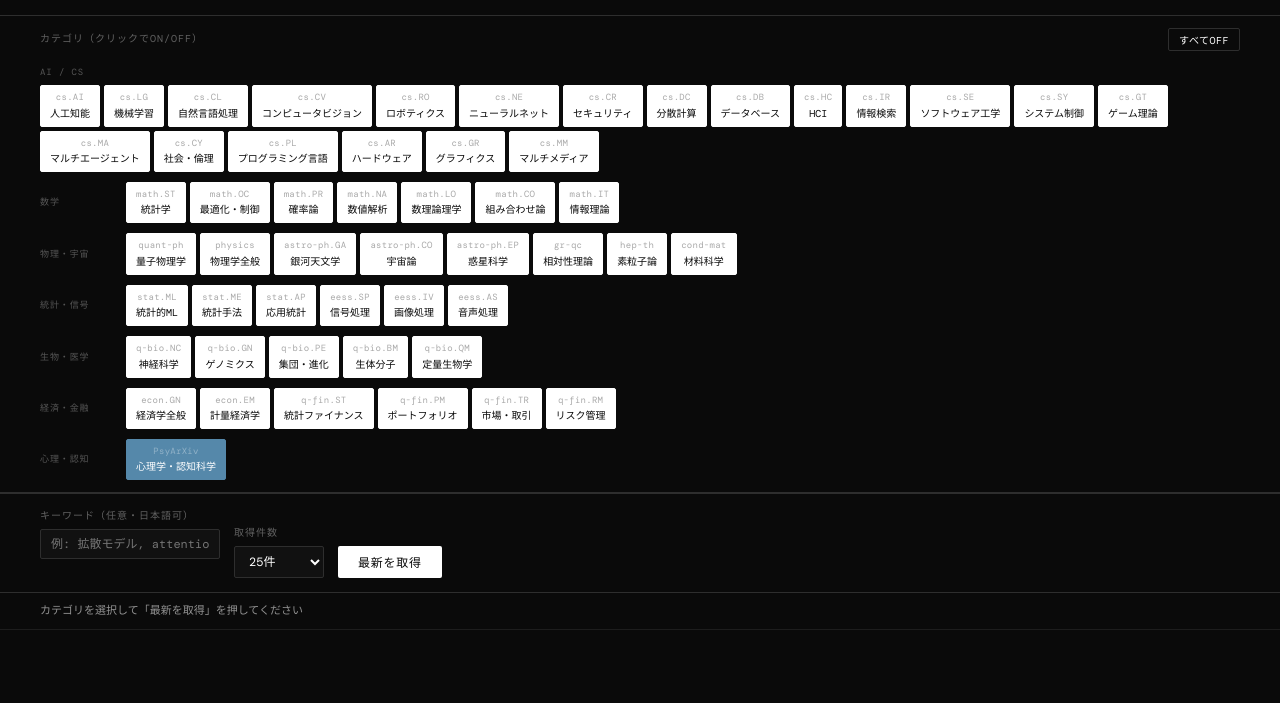
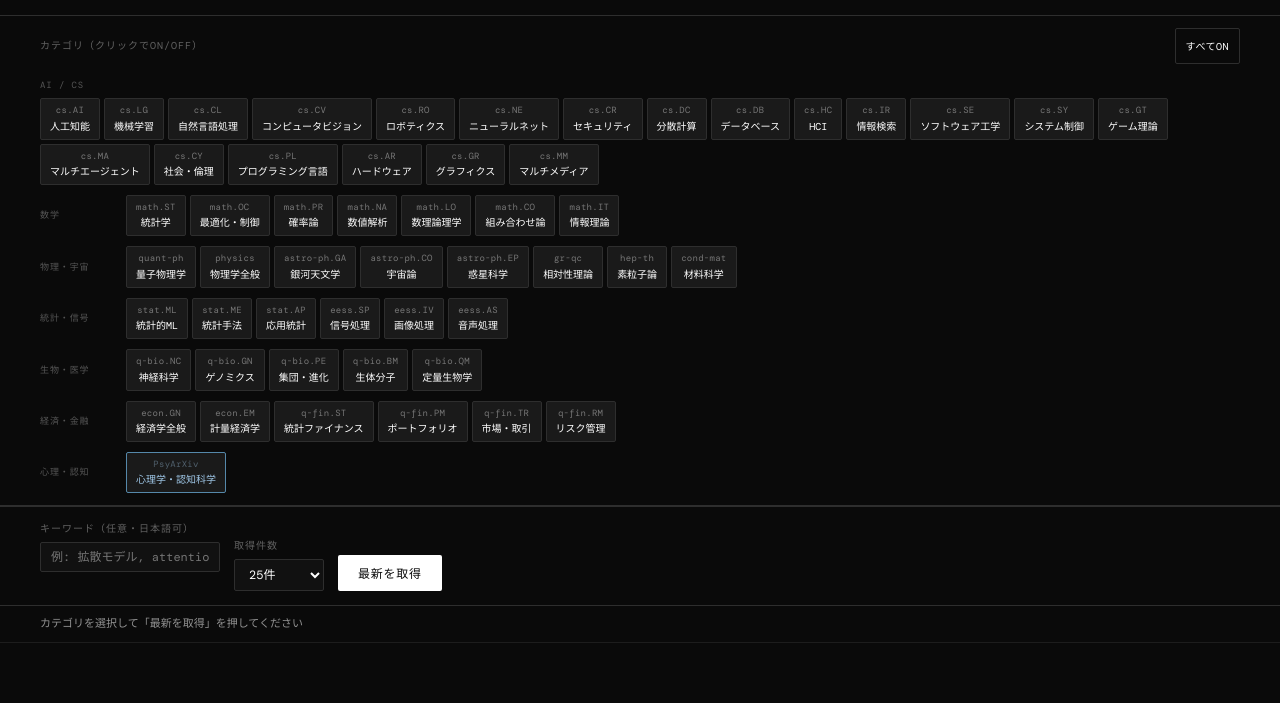
Before and after one commit to Haruka-muridae/arxiv-daily, a plain HTML site: page index.html in a window 1280 px wide. Shown: the part 96-799 px from the top of the page. Drawn offline with nearby package versions, Linux system fonts and the light colour scheme; a web font is replaced by a local one.

Commit message:
Update index.html

```diff
--- a/index.html
+++ b/index.html
@@ -154,6 +154,9 @@
     transition: opacity 0.2s;
     border-radius: 2px;
     white-space: nowrap;
+    -webkit-tap-highlight-color: transparent;
+    touch-action: manipulation;
+    min-height: 36px;
   }
 
   .btn-white:hover { opacity: 0.8; }
@@ -165,12 +168,15 @@
     color: #fff;
     font-family: 'DM Mono', monospace;
     font-size: 11px;
-    padding: 4px 11px;
+    padding: 8px 14px;
     cursor: pointer;
     letter-spacing: 0.05em;
     text-transform: uppercase;
     transition: all 0.15s;
     border-radius: 2px;
+    -webkit-tap-highlight-color: transparent;
+    touch-action: manipulation;
+    min-height: 36px;
   }
 
   .btn-outline:hover { background: #fff; color: #0a0a0a; border-color: #fff; }
@@ -236,6 +242,8 @@
     line-height: 1.3;
     cursor: pointer;
     transition: opacity 0.15s;
+    -webkit-tap-highlight-color: transparent;
+    touch-action: manipulation;
   }
 
   .paper-title:hover { opacity: 0.6; }
@@ -454,101 +462,101 @@
 
   <div style="display:flex; justify-content:space-between; align-items:center; margin-bottom:4px;">
     <span style="font-size:10px; text-transform:uppercase; letter-spacing:0.1em; opacity:0.35;">カテゴリ（クリックでON/OFF）</span>
-    <button class="btn-outline" onclick="toggleAllCats()" id="toggleAllBtn" style="font-size:10px; padding:3px 10px;">すべてOFF</button>
+    <button class="btn-outline" onclick="toggleAllCats()" id="toggleAllBtn" style="font-size:10px; padding:3px 10px;">すべてON</button>
   </div>
 
   <div class="cat-group">
     <span class="cat-group-label">AI / CS</span>
     <div class="cat-chips">
-      <div class="chip active" data-cat="cs.AI" data-source="arxiv"><span class="chip-code">cs.AI</span><span class="chip-label">人工知能</span></div>
-      <div class="chip active" data-cat="cs.LG" data-source="arxiv"><span class="chip-code">cs.LG</span><span class="chip-label">機械学習</span></div>
-      <div class="chip active" data-cat="cs.CL" data-source="arxiv"><span class="chip-code">cs.CL</span><span class="chip-label">自然言語処理</span></div>
-      <div class="chip active" data-cat="cs.CV" data-source="arxiv"><span class="chip-code">cs.CV</span><span class="chip-label">コンピュータビジョン</span></div>
-      <div class="chip active" data-cat="cs.RO" data-source="arxiv"><span class="chip-code">cs.RO</span><span class="chip-label">ロボティクス</span></div>
-      <div class="chip active" data-cat="cs.NE" data-source="arxiv"><span class="chip-code">cs.NE</span><span class="chip-label">ニューラルネット</span></div>
-      <div class="chip active" data-cat="cs.CR" data-source="arxiv"><span class="chip-code">cs.CR</span><span class="chip-label">セキュリティ</span></div>
-      <div class="chip active" data-cat="cs.DC" data-source="arxiv"><span class="chip-code">cs.DC</span><span class="chip-label">分散計算</span></div>
-      <div class="chip active" data-cat="cs.DB" data-source="arxiv"><span class="chip-code">cs.DB</span><span class="chip-label">データベース</span></div>
-      <div class="chip active" data-cat="cs.HC" data-source="arxiv"><span class="chip-code">cs.HC</span><span class="chip-label">HCI</span></div>
-      <div class="chip active" data-cat="cs.IR" data-source="arxiv"><span class="chip-code">cs.IR</span><span class="chip-label">情報検索</span></div>
-      <div class="chip active" data-cat="cs.SE" data-source="arxiv"><span class="chip-code">cs.SE</span><span class="chip-label">ソフトウェア工学</span></div>
-      <div class="chip active" data-cat="cs.SY" data-source="arxiv"><span class="chip-code">cs.SY</span><span class="chip-label">システム制御</span></div>
-      <div class="chip active" data-cat="cs.GT" data-source="arxiv"><span class="chip-code">cs.GT</span><span class="chip-label">ゲーム理論</span></div>
-      <div class="chip active" data-cat="cs.MA" data-source="arxiv"><span class="chip-code">cs.MA</span><span class="chip-label">マルチエージェント</span></div>
-      <div class="chip active" data-cat="cs.CY" data-source="arxiv"><span class="chip-code">cs.CY</span><span class="chip-label">社会・倫理</span></div>
-      <div class="chip active" data-cat="cs.PL" data-source="arxiv"><span class="chip-code">cs.PL</span><span class="chip-label">プログラミング言語</span></div>
-      <div class="chip active" data-cat="cs.AR" data-source="arxiv"><span class="chip-code">cs.AR</span><span class="chip-label">ハードウェア</span></div>
-      <div class="chip active" data-cat="cs.GR" data-source="arxiv"><span class="chip-code">cs.GR</span><span class="chip-label">グラフィクス</span></div>
-      <div class="chip active" data-cat="cs.MM" data-source="arxiv"><span class="chip-code">cs.MM</span><span class="chip-label">マルチメディア</span></div>
+      <div class="chip" data-cat="cs.AI" data-source="arxiv"><span class="chip-code">cs.AI</span><span class="chip-label">人工知能</span></div>
+      <div class="chip" data-cat="cs.LG" data-source="arxiv"><span class="chip-code">cs.LG</span><span class="chip-label">機械学習</span></div>
+      <div class="chip" data-cat="cs.CL" data-source="arxiv"><span class="chip-code">cs.CL</span><span class="chip-label">自然言語処理</span></div>
+      <div class="chip" data-cat="cs.CV" data-source="arxiv"><span class="chip-code">cs.CV</span><span class="chip-label">コンピュータビジョン</span></div>
+      <div class="chip" data-cat="cs.RO" data-source="arxiv"><span class="chip-code">cs.RO</span><span class="chip-label">ロボティクス</span></div>
+      <div class="chip" data-cat="cs.NE" data-source="arxiv"><span class="chip-code">cs.NE</span><span class="chip-label">ニューラルネット</span></div>
+      <div class="chip" data-cat="cs.CR" data-source="arxiv"><span class="chip-code">cs.CR</span><span class="chip-label">セキュリティ</span></div>
+      <div class="chip" data-cat="cs.DC" data-source="arxiv"><span class="chip-code">cs.DC</span><span class="chip-label">分散計算</span></div>
+      <div class="chip" data-cat="cs.DB" data-source="arxiv"><span class="chip-code">cs.DB</span><span class="chip-label">データベース</span></div>
+      <div class="chip" data-cat="cs.HC" data-source="arxiv"><span class="chip-code">cs.HC</span><span class="chip-label">HCI</span></div>
+      <div class="chip" data-cat="cs.IR" data-source="arxiv"><span class="chip-code">cs.IR</span><span class="chip-label">情報検索</span></div>
+      <div class="chip" data-cat="cs.SE" data-source="arxiv"><span class="chip-code">cs.SE</span><span class="chip-label">ソフトウェア工学</span></div>
+      <div class="chip" data-cat="cs.SY" data-source="arxiv"><span class="chip-code">cs.SY</span><span class="chip-label">システム制御</span></div>
+      <div class="chip" data-cat="cs.GT" data-source="arxiv"><span class="chip-code">cs.GT</span><span class="chip-label">ゲーム理論</span></div>
+      <div class="chip" data-cat="cs.MA" data-source="arxiv"><span class="chip-code">cs.MA</span><span class="chip-label">マルチエージェント</span></div>
+      <div class="chip" data-cat="cs.CY" data-source="arxiv"><span class="chip-code">cs.CY</span><span class="chip-label">社会・倫理</span></div>
+      <div class="chip" data-cat="cs.PL" data-source="arxiv"><span class="chip-code">cs.PL</span><span class="chip-label">プログラミング言語</span></div>
+      <div class="chip" data-cat="cs.AR" data-source="arxiv"><span class="chip-code">cs.AR</span><span class="chip-label">ハードウェア</span></div>
+      <div class="chip" data-cat="cs.GR" data-source="arxiv"><span class="chip-code">cs.GR</span><span class="chip-label">グラフィクス</span></div>
+      <div class="chip" data-cat="cs.MM" data-source="arxiv"><span class="chip-code">cs.MM</span><span class="chip-label">マルチメディア</span></div>
     </div>
   </div>
 
   <div class="cat-group">
     <span class="cat-group-label">数学</span>
     <div class="cat-chips">
-      <div class="chip active" data-cat="math.ST" data-source="arxiv"><span class="chip-code">math.ST</span><span class="chip-label">統計学</span></div>
-      <div class="chip active" data-cat="math.OC" data-source="arxiv"><span class="chip-code">math.OC</span><span class="chip-label">最適化・制御</span></div>
-      <div class="chip active" data-cat="math.PR" data-source="arxiv"><span class="chip-code">math.PR</span><span class="chip-label">確率論</span></div>
-      <div class="chip active" data-cat="math.NA" data-source="arxiv"><span class="chip-code">math.NA</span><span class="chip-label">数値解析</span></div>
-      <div class="chip active" data-cat="math.LO" data-source="arxiv"><span class="chip-code">math.LO</span><span class="chip-label">数理論理学</span></div>
-      <div class="chip active" data-cat="math.CO" data-source="arxiv"><span class="chip-code">math.CO</span><span class="chip-label">組み合わせ論</span></div>
-      <div class="chip active" data-cat="math.IT" data-source="arxiv"><span class="chip-code">math.IT</span><span class="chip-label">情報理論</span></div>
+      <div class="chip" data-cat="math.ST" data-source="arxiv"><span class="chip-code">math.ST</span><span class="chip-label">統計学</span></div>
+      <div class="chip" data-cat="math.OC" data-source="arxiv"><span class="chip-code">math.OC</span><span class="chip-label">最適化・制御</span></div>
+      <div class="chip" data-cat="math.PR" data-source="arxiv"><span class="chip-code">math.PR</span><span class="chip-label">確率論</span></div>
+      <div class="chip" data-cat="math.NA" data-source="arxiv"><span class="chip-code">math.NA</span><span class="chip-label">数値解析</span></div>
+      <div class="chip" data-cat="math.LO" data-source="arxiv"><span class="chip-code">math.LO</span><span class="chip-label">数理論理学</span></div>
+      <div class="chip" data-cat="math.CO" data-source="arxiv"><span class="chip-code">math.CO</span><span class="chip-label">組み合わせ論</span></div>
+      <div class="chip" data-cat="math.IT" data-source="arxiv"><span class="chip-code">math.IT</span><span class="chip-label">情報理論</span></div>
     </div>
   </div>
 
   <div class="cat-group">
     <span class="cat-group-label">物理・宇宙</span>
     <div class="cat-chips">
-      <div class="chip active" data-cat="quant-ph" data-source="arxiv"><span class="chip-code">quant-ph</span><span class="chip-label">量子物理学</span></div>
-      <div class="chip active" data-cat="physics.data-an" data-source="arxiv"><span class="chip-code">physics</span><span class="chip-label">物理学全般</span></div>
-      <div class="chip active" data-cat="astro-ph.GA" data-source="arxiv"><span class="chip-code">astro-ph.GA</span><span class="chip-label">銀河天文学</span></div>
-      <div class="chip active" data-cat="astro-ph.CO" data-source="arxiv"><span class="chip-code">astro-ph.CO</span><span class="chip-label">宇宙論</span></div>
-      <div class="chip active" data-cat="astro-ph.EP" data-source="arxiv"><span class="chip-code">astro-ph.EP</span><span class="chip-label">惑星科学</span></div>
-      <div class="chip active" data-cat="gr-qc" data-source="arxiv"><span class="chip-code">gr-qc</span><span class="chip-label">相対性理論</span></div>
-      <div class="chip active" data-cat="hep-th" data-source="arxiv"><span class="chip-code">hep-th</span><span class="chip-label">素粒子論</span></div>
-      <div class="chip active" data-cat="cond-mat.mtrl-sci" data-source="arxiv"><span class="chip-code">cond-mat</span><span class="chip-label">材料科学</span></div>
+      <div class="chip" data-cat="quant-ph" data-source="arxiv"><span class="chip-code">quant-ph</span><span class="chip-label">量子物理学</span></div>
+      <div class="chip" data-cat="physics.data-an" data-source="arxiv"><span class="chip-code">physics</span><span class="chip-label">物理学全般</span></div>
+      <div class="chip" data-cat="astro-ph.GA" data-source="arxiv"><span class="chip-code">astro-ph.GA</span><span class="chip-label">銀河天文学</span></div>
+      <div class="chip" data-cat="astro-ph.CO" data-source="arxiv"><span class="chip-code">astro-ph.CO</span><span class="chip-label">宇宙論</span></div>
+      <div class="chip" data-cat="astro-ph.EP" data-source="arxiv"><span class="chip-code">astro-ph.EP</span><span class="chip-label">惑星科学</span></div>
+      <div class="chip" data-cat="gr-qc" data-source="arxiv"><span class="chip-code">gr-qc</span><span class="chip-label">相対性理論</span></div>
+      <div class="chip" data-cat="hep-th" data-source="arxiv"><span class="chip-code">hep-th</span><span class="chip-label">素粒子論</span></div>
+      <div class="chip" data-cat="cond-mat.mtrl-sci" data-source="arxiv"><span class="chip-code">cond-mat</span><span class="chip-label">材料科学</span></div>
     </div>
   </div>
 
   <div class="cat-group">
     <span class="cat-group-label">統計・信号</span>
     <div class="cat-chips">
-      <div class="chip active" data-cat="stat.ML" data-source="arxiv"><span class="chip-code">stat.ML</span><span class="chip-label">統計的ML</span></div>
-      <div class="chip active" data-cat="stat.ME" data-source="arxiv"><span class="chip-code">stat.ME</span><span class="chip-label">統計手法</span></div>
-      <div class="chip active" data-cat="stat.AP" data-source="arxiv"><span class="chip-code">stat.AP</span><span class="chip-label">応用統計</span></div>
-      <div class="chip active" data-cat="eess.SP" data-source="arxiv"><span class="chip-code">eess.SP</span><span class="chip-label">信号処理</span></div>
-      <div class="chip active" data-cat="eess.IV" data-source="arxiv"><span class="chip-code">eess.IV</span><span class="chip-label">画像処理</span></div>
-      <div class="chip active" data-cat="eess.AS" data-source="arxiv"><span class="chip-code">eess.AS</span><span class="chip-label">音声処理</span></div>
+      <div class="chip" data-cat="stat.ML" data-source="arxiv"><span class="chip-code">stat.ML</span><span class="chip-label">統計的ML</span></div>
+      <div class="chip" data-cat="stat.ME" data-source="arxiv"><span class="chip-code">stat.ME</span><span class="chip-label">統計手法</span></div>
+      <div class="chip" data-cat="stat.AP" data-source="arxiv"><span class="chip-code">stat.AP</span><span class="chip-label">応用統計</span></div>
+      <div class="chip" data-cat="eess.SP" data-source="arxiv"><span class="chip-code">eess.SP</span><span class="chip-label">信号処理</span></div>
+      <div class="chip" data-cat="eess.IV" data-source="arxiv"><span class="chip-code">eess.IV</span><span class="chip-label">画像処理</span></div>
+      <div class="chip" data-cat="eess.AS" data-source="arxiv"><span class="chip-code">eess.AS</span><span class="chip-label">音声処理</span></div>
     </div>
   </div>
 
   <div class="cat-group">
     <span class="cat-group-label">生物・医学</span>
     <div class="cat-chips">
-      <div class="chip active" data-cat="q-bio.NC" data-source="arxiv"><span class="chip-code">q-bio.NC</span><span class="chip-label">神経科学</span></div>
-      <div class="chip active" data-cat="q-bio.GN" data-source="arxiv"><span class="chip-code">q-bio.GN</span><span class="chip-label">ゲノミクス</span></div>
-      <div class="chip active" data-cat="q-bio.PE" data-source="arxiv"><span class="chip-code">q-bio.PE</span><span class="chip-label">集団・進化</span></div>
-      <div class="chip active" data-cat="q-bio.BM" data-source="arxiv"><span class="chip-code">q-bio.BM</span><span class="chip-label">生体分子</span></div>
-      <div class="chip active" data-cat="q-bio.QM" data-source="arxiv"><span class="chip-code">q-bio.QM</span><span class="chip-label">定量生物学</span></div>
+      <div class="chip" data-cat="q-bio.NC" data-source="arxiv"><span class="chip-code">q-bio.NC</span><span class="chip-label">神経科学</span></div>
+      <div class="chip" data-cat="q-bio.GN" data-source="arxiv"><span class="chip-code">q-bio.GN</span><span class="chip-label">ゲノミクス</span></div>
+      <div class="chip" data-cat="q-bio.PE" data-source="arxiv"><span class="chip-code">q-bio.PE</span><span class="chip-label">集団・進化</span></div>
+      <div class="chip" data-cat="q-bio.BM" data-source="arxiv"><span class="chip-code">q-bio.BM</span><span class="chip-label">生体分子</span></div>
+      <div class="chip" data-cat="q-bio.QM" data-source="arxiv"><span class="chip-code">q-bio.QM</span><span class="chip-label">定量生物学</span></div>
     </div>
   </div>
 
   <div class="cat-group">
     <span class="cat-group-label">経済・金融</span>
     <div class="cat-chips">
-      <div class="chip active" data-cat="econ.GN" data-source="arxiv"><span class="chip-code">econ.GN</span><span class="chip-label">経済学全般</span></div>
-      <div class="chip active" data-cat="econ.EM" data-source="arxiv"><span class="chip-code">econ.EM</span><span class="chip-label">計量経済学</span></div>
-      <div class="chip active" data-cat="q-fin.ST" data-source="arxiv"><span class="chip-code">q-fin.ST</span><span class="chip-label">統計ファイナンス</span></div>
-      <div class="chip active" data-cat="q-fin.PM" data-source="arxiv"><span class="chip-code">q-fin.PM</span><span class="chip-label">ポートフォリオ</span></div>
-      <div class="chip active" data-cat="q-fin.TR" data-source="arxiv"><span class="chip-code">q-fin.TR</span><span class="chip-label">市場・取引</span></div>
-      <div class="chip active" data-cat="q-fin.RM" data-source="arxiv"><span class="chip-code">q-fin.RM</span><span class="chip-label">リスク管理</span></div>
+      <div class="chip" data-cat="econ.GN" data-source="arxiv"><span class="chip-code">econ.GN</span><span class="chip-label">経済学全般</span></div>
+      <div class="chip" data-cat="econ.EM" data-source="arxiv"><span class="chip-code">econ.EM</span><span class="chip-label">計量経済学</span></div>
+      <div class="chip" data-cat="q-fin.ST" data-source="arxiv"><span class="chip-code">q-fin.ST</span><span class="chip-label">統計ファイナンス</span></div>
+      <div class="chip" data-cat="q-fin.PM" data-source="arxiv"><span class="chip-code">q-fin.PM</span><span class="chip-label">ポートフォリオ</span></div>
+      <div class="chip" data-cat="q-fin.TR" data-source="arxiv"><span class="chip-code">q-fin.TR</span><span class="chip-label">市場・取引</span></div>
+      <div class="chip" data-cat="q-fin.RM" data-source="arxiv"><span class="chip-code">q-fin.RM</span><span class="chip-label">リスク管理</span></div>
     </div>
   </div>
 
   <div class="cat-group">
     <span class="cat-group-label">心理・認知</span>
     <div class="cat-chips">
-      <div class="chip psychip active" data-cat="psyarxiv" data-source="psyarxiv"><span class="chip-code">PsyArXiv</span><span class="chip-label">心理学・認知科学</span></div>
+      <div class="chip psychip" data-cat="psyarxiv" data-source="psyarxiv"><span class="chip-code">PsyArXiv</span><span class="chip-label">心理学・認知科学</span></div>
     </div>
   </div>
 
@@ -647,19 +655,19 @@
     c.addEventListener('click', () => c.classList.toggle('active'))
   );
 
-  // ── 全オフ / 全オン トグル ──
-  let allOff = false;
+  // ── 全オン / 全オフ トグル ──
+  let allOff = true; // 初期はON状態なので次はOFF
   function toggleAllCats() {
     const chips = document.querySelectorAll('.chip');
     const btn = document.getElementById('toggleAllBtn');
-    if (!allOff) {
+    if (allOff) {
+      chips.forEach(c => c.classList.add('active'));
+      btn.textContent = 'すべてOFF';
+      allOff = false;
+    } else {
       chips.forEach(c => c.classList.remove('active'));
       btn.textContent = 'すべてON';
       allOff = true;
-    } else {
-      chips.forEach(c => c.classList.add('active'));
-      btn.textContent = 'すべてOFF';
-      allOff = false;
     }
   }
 
@@ -711,25 +719,43 @@
     return data?.responseData?.translatedText || keyword;
   }
 
-  // ── arXiv取得 ──
+  // ── arXiv取得（カテゴリが多い場合は分割リクエスト）──
   async function fetchArxiv(arxivCats, keyword, max) {
+    if (!arxivCats.length && !keyword) return [];
+
+    // カテゴリを最大15個ずつに分割
+    const CHUNK = 15;
+    const catChunks = [];
+    if (arxivCats.length) {
+      for (let i = 0; i < arxivCats.length; i += CHUNK) {
+        catChunks.push(arxivCats.slice(i, i + CHUNK));
+      }
+    } else {
+      catChunks.push([]); // キーワードのみ検索
+    }
+
+    const seen = new Set();
+    const allResults = [];
+
+    for (const chunk of catChunks) {
       const parts = [];
-    if (arxivCats.length) parts.push(arxivCats.map(c => `cat:${c}`).join('+OR+'));
+      if (chunk.length) parts.push(chunk.map(c => `cat:${c}`).join('+OR+'));
       if (keyword) parts.push(`(ti:${keyword}+OR+abs:${keyword})`);
-    if (!parts.length) return [];
+      const q = parts.join('+AND+');
 
-    const q = parts.join('+AND+');
       const url = `https://export.arxiv.org/api/query?search_query=${q}&start=0&max_results=${max}&sortBy=submittedDate&sortOrder=descending`;
       const proxy = `https://corsproxy.io/?url=${encodeURIComponent(url)}`;
 
+      try {
         const res = await fetch(proxy);
-    if (!res.ok) throw new Error(`arXiv HTTP ${res.status}`);
+        if (!res.ok) continue;
         const xml = new DOMParser().parseFromString(await res.text(), 'application/xml');
-
-    return [...xml.querySelectorAll('entry')].map(e => {
+        for (const e of xml.querySelectorAll('entry')) {
           const rawId = (e.querySelector('id')?.textContent || '').trim();
           const shortId = rawId.replace('http://arxiv.org/abs/', '').replace('https://arxiv.org/abs/', '');
-      return {
+          if (seen.has(shortId)) continue;
+          seen.add(shortId);
+          allResults.push({
             shortId,
             title: (e.querySelector('title')?.textContent || '').trim().replace(/\s+/g, ' '),
             summary: (e.querySelector('summary')?.textContent || '').trim().replace(/\s+/g, ' '),
@@ -739,15 +765,26 @@
             source: 'arXiv',
             absUrl: `https://arxiv.org/abs/${shortId}`,
             pdfUrl: `https://arxiv.org/pdf/${shortId}`,
-      };
           });
         }
+      } catch { continue; }
 
-  // ── PsyArXiv取得（OSF API）──
+      // 複数チャンクある場合は少し待つ
+      if (catChunks.length > 1) await new Promise(r => setTimeout(r, 300));
+    }
+
+    // 日付降順でソートして上位max件を返す
+    return allResults
+      .sort((a, b) => b.published.localeCompare(a.published))
+      .slice(0, max);
+  }
+
+  // ── PsyArXiv取得（OSF API・corsproxy経由）──
   async function fetchPsyarxiv(keyword, max) {
-    let url = `https://api.osf.io/v2/preprints/?filter[provider]=psyarxiv&page[size]=${Math.min(max,25)}&sort=-date_created`;
-    if (keyword) url += `&filter[title]=${encodeURIComponent(keyword)}`;
-    const res = await fetch(url);
+    let apiUrl = `https://api.osf.io/v2/preprints/?filter[provider]=psyarxiv&filter[is_public]=true&page[size]=${Math.min(max,25)}&sort=-date_created`;
+    if (keyword) apiUrl += `&filter[title]=${encodeURIComponent(keyword)}`;
+    const proxyUrl = `https://corsproxy.io/?url=${encodeURIComponent(apiUrl)}`;
+    const res = await fetch(proxyUrl);
     if (!res.ok) throw new Error(`PsyArXiv HTTP ${res.status}`);
     const data = await res.json();
     return (data.data || []).map(item => {
@@ -769,7 +806,6 @@
 
   // ── 論文カードを描画 ──
   function renderPaper(paper, i) {
-    const encoded = encodeURIComponent(JSON.stringify(paper));
     const jaId = `ja-${paper.shortId.replace(/[^a-z0-9]/gi,'_')}`;
     const sourceBadge = paper.source === 'PsyArXiv'
       ? '<span class="cat-tag" style="color:#a0c8e8;border-color:#5588aa;opacity:1;">PsyArXiv</span>'
@@ -778,13 +814,17 @@
     const div = document.createElement('div');
     div.className = 'paper-item';
     div.style.animationDelay = `${i * 18}ms`;
+
+    // paper情報をdatasetに安全に格納
+    div.dataset.paper = JSON.stringify(paper);
+
     div.innerHTML = `
       <div class="paper-meta">
         <span class="paper-id">${paper.shortId}</span>
         <span class="paper-date">${paper.published}</span>
         <div>${sourceBadge}</div>
       </div>
-      <div class="paper-title" onclick="openModal('${encoded}')">${paper.title}</div>
+      <div class="paper-title">${paper.title}</div>
       <div class="paper-title-ja loading" id="${jaId}">
         <span class="ja-badge">JA</span>
         <span class="ja-text">翻訳中...</span>
@@ -793,9 +833,22 @@
       <div class="paper-links">
         <a class="paper-link" href="${paper.absUrl}" target="_blank">ページ ↗</a>
         <a class="paper-link" href="${paper.pdfUrl}" target="_blank">PDF ↗</a>
-        <button class="btn-outline" onclick="openModal('${encoded}')">詳細・AI解析 →</button>
+        <button class="btn-outline open-detail-btn">詳細・AI解析 →</button>
       </div>
     `;
+
+    // イベントリスナーで安全にopenModal呼び出し（iOS対応）
+    const openFn = (e) => {
+      e.preventDefault();
+      openModal(JSON.parse(div.dataset.paper));
+    };
+    const titleEl = div.querySelector('.paper-title');
+    const btnEl = div.querySelector('.open-detail-btn');
+    titleEl.addEventListener('click', openFn);
+    titleEl.addEventListener('touchend', openFn, { passive: false });
+    btnEl.addEventListener('click', openFn);
+    btnEl.addEventListener('touchend', openFn, { passive: false });
+
     document.getElementById('papersList').appendChild(div);
     translateTitle(paper.shortId, paper.title);
   }
@@ -858,8 +911,8 @@
   // ── モーダル ──
   let currentPaper = null;
 
-  function openModal(encoded) {
-    currentPaper = JSON.parse(decodeURIComponent(encoded));
+  function openModal(paper) {
+    currentPaper = paper;
     const p = currentPaper;
 
     document.getElementById('modalTitle').textContent = p.title;
```
Lines whose indentation alone changed are shown as unchanged.
